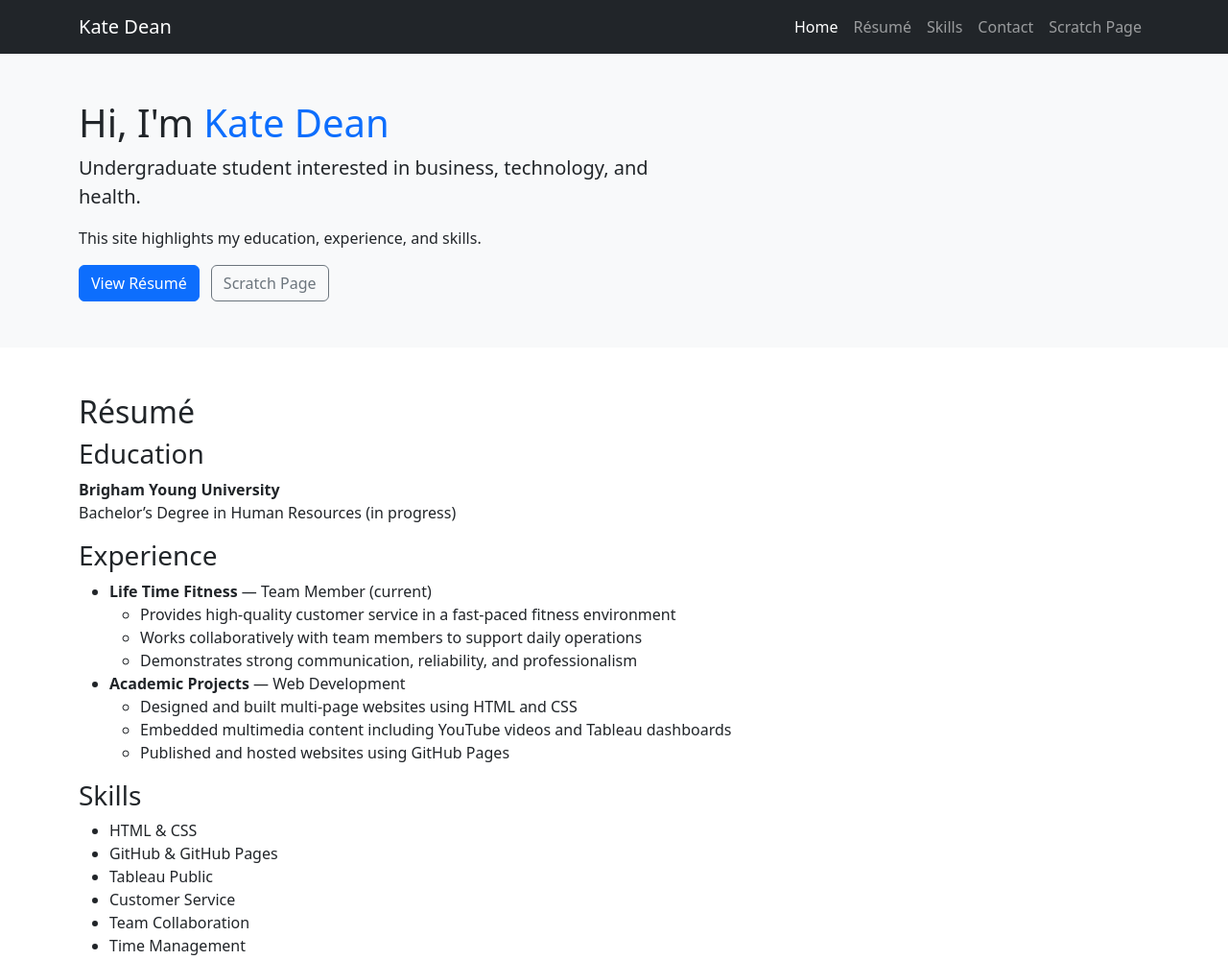
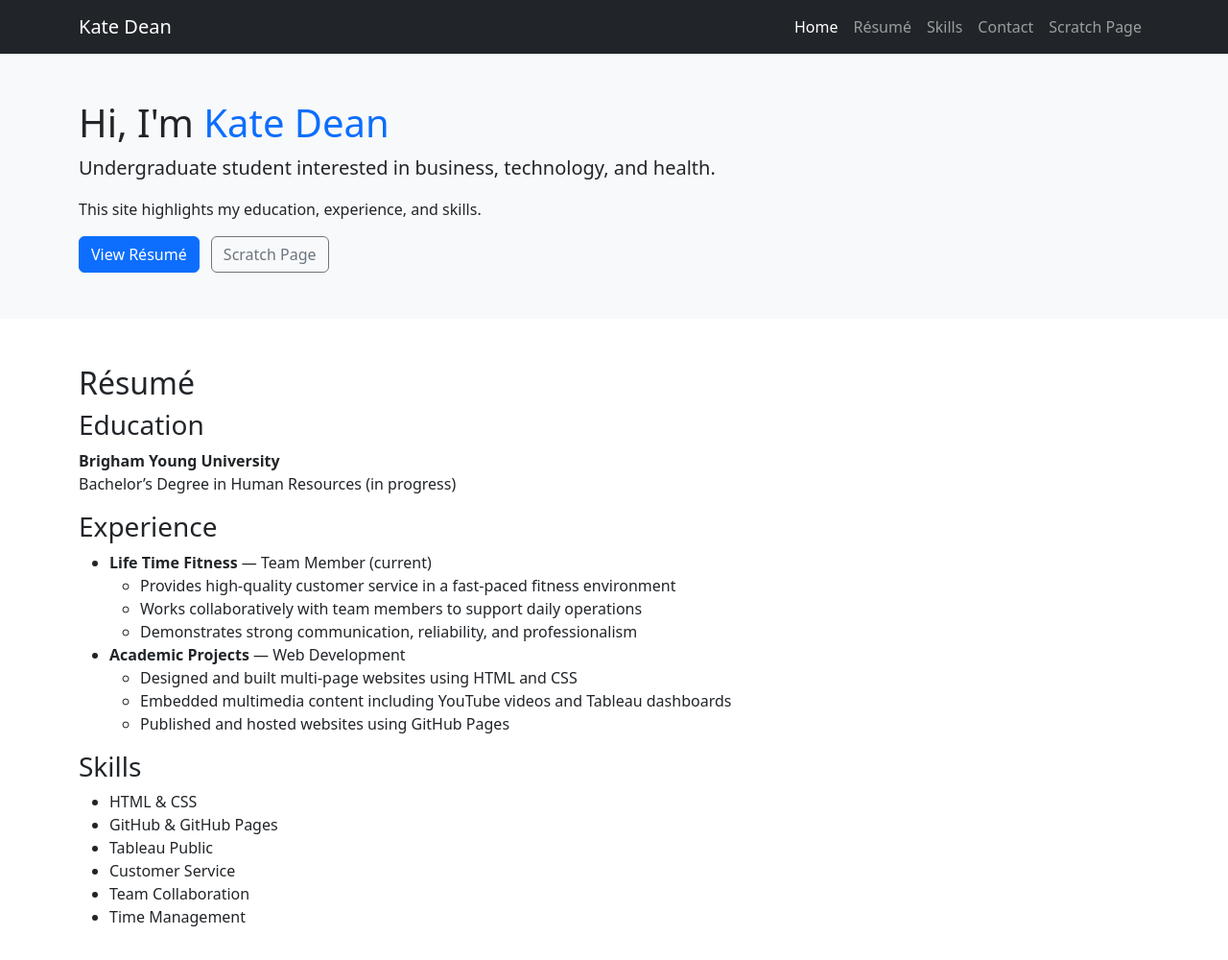
Before and after one commit to KateAfton-create/kate-dean-website, a plain HTML site: page index.html in a window 1280 px wide. Shown: the top 1000 px of the page at 96% size. Drawn offline with nearby package versions, Linux system fonts and the light colour scheme.

Commit message:
Update index.html

```diff
--- a/index.html
+++ b/index.html
@@ -56,7 +56,7 @@
     <section id="home" class="py-5 bg-light">
         <div class="container">
             <div class="row align-items-center">
-                <div class="col-md-7">
+                <div class="col-12">
                     <h1>Hi, I'm <span class="text-primary">Kate Dean</span></h1>
                     <p class="lead">
                         Undergraduate student interested in business, technology, and health.
```
